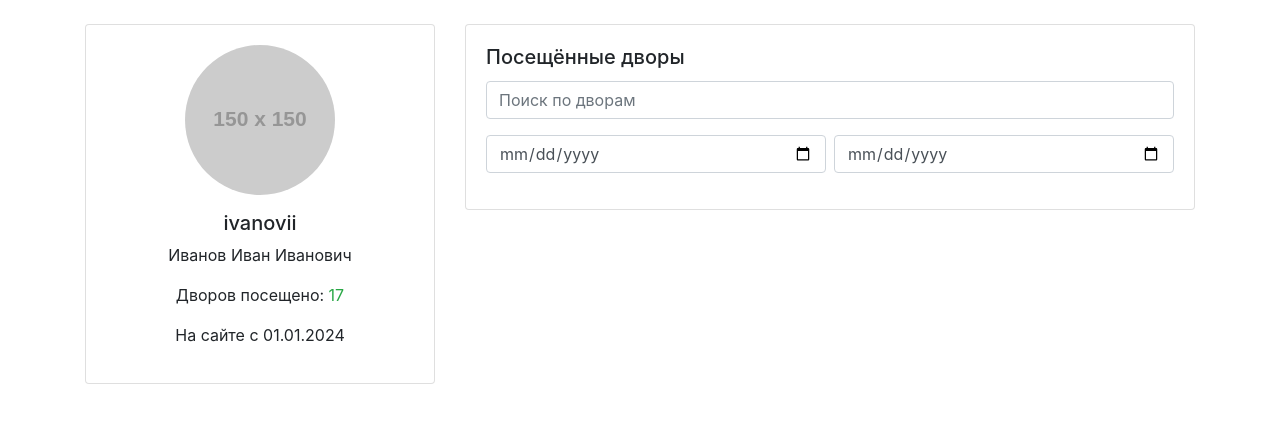
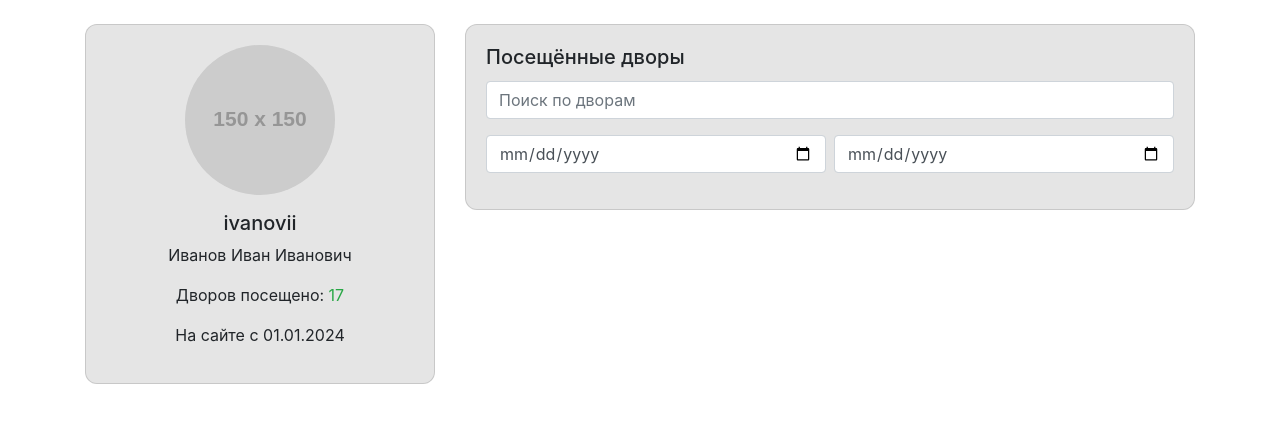
Before and after one commit to moevm/nosql2h24-wells, a plain HTML site: page frontend/profile.html in a window 1280 px wide. Drawn offline with nearby package versions, Linux system fonts and the light colour scheme; placeholder pictures from the web are drawn by us.

Commit message:
styles for profile

```diff
--- a/frontend/styles.css
+++ b/frontend/styles.css
@@ -101,3 +101,11 @@ a:has(.material-icons) {
 .f-24 {
     transform: scale(2);
 }
+
+
+/* PROFILE */
+
+.card {
+    background: #E5E5E5;
+    border-radius: 12px;
+}
```
